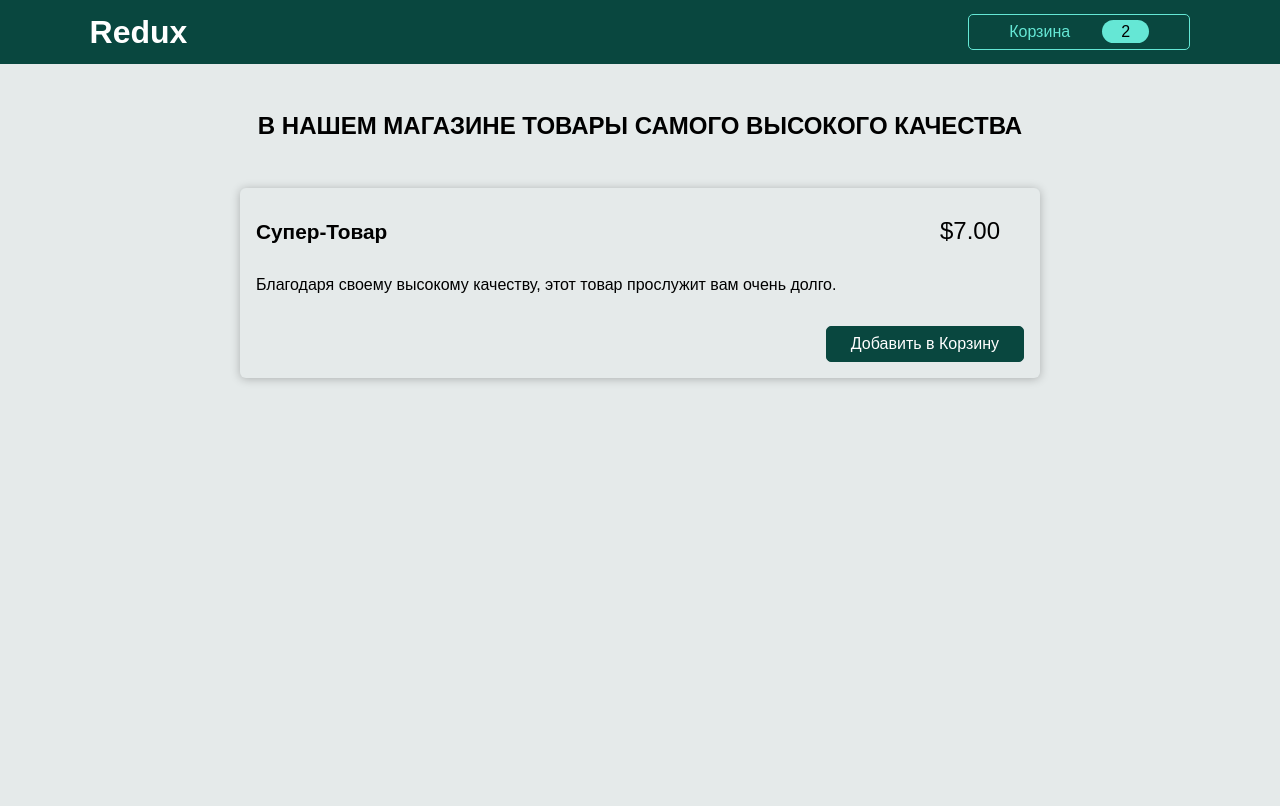
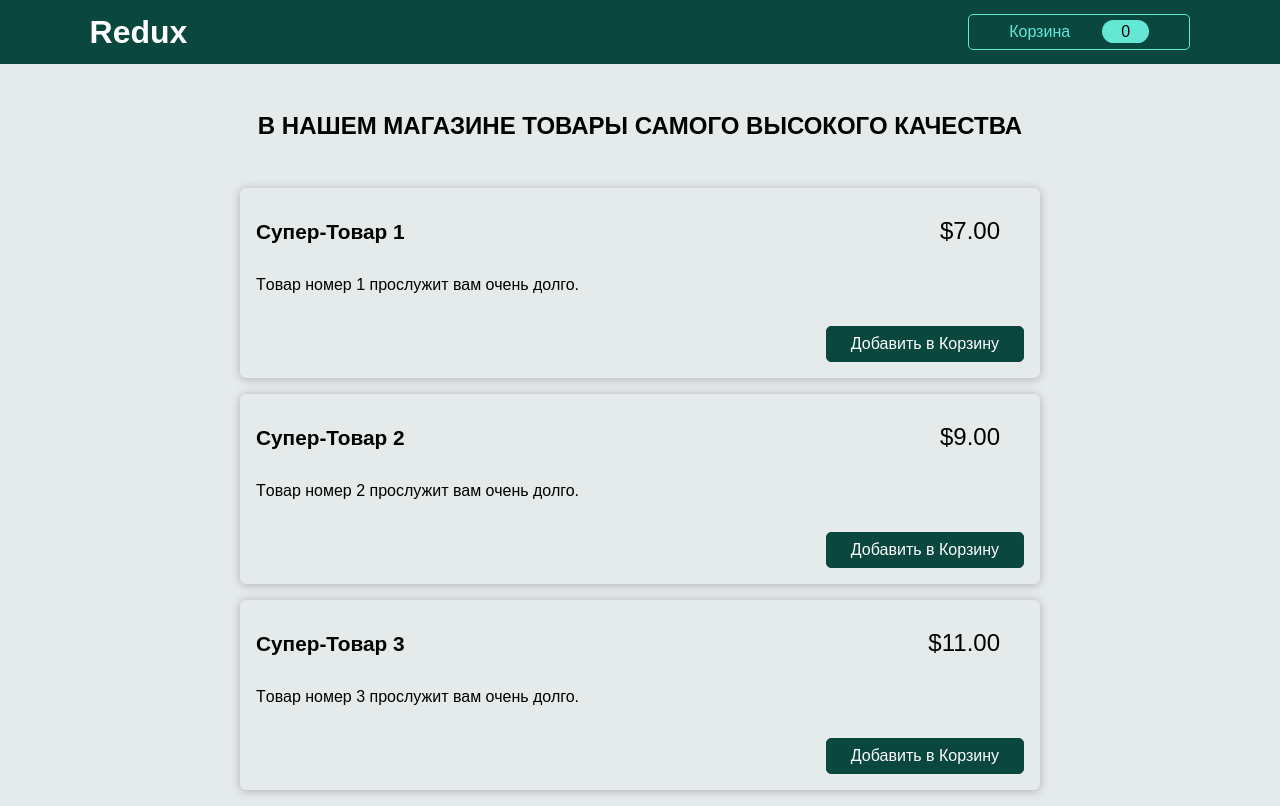
Before and after one commit to Waldemar-00/redux-advanced, a React (Create React App) app: page / in a window 1280 px wide. Built offline with nearby package versions, Linux system fonts and the light colour scheme.

Commit message:
Added logic to post data to the Firebase.

```diff
--- a/package.json
+++ b/package.json
@@ -3,6 +3,7 @@
   "version": "0.1.0",
   "private": true,
   "dependencies": {
+    "@babel/plugin-proposal-private-property-in-object": "^7.21.11",
     "@reduxjs/toolkit": "^1.9.7",
     "@testing-library/jest-dom": "^5.17.0",
     "@testing-library/react": "^13.4.0",
@@ -11,6 +12,7 @@
     "react-dom": "^18.2.0",
     "react-redux": "^8.1.3",
     "react-scripts": "5.0.1",
+    "uuid": "^9.0.1",
     "web-vitals": "^2.1.4"
   },
   "scripts": {
--- a/src/components/Cart/Cart.js
+++ b/src/components/Cart/Cart.js
@@ -1,15 +1,26 @@
 import Card from "../UI/Card"
 import styles from "./Cart.module.css"
 import CartItem from "./CartItem"
-
-const Cart = (props) => {
+import { useSelector } from 'react-redux'
+const Cart = () => {
+  const { products } = useSelector(state => state.purchases)
   return (
     <Card className={styles.cart}>
       <h2>Мои Покупки</h2>
       <ul>
-        <CartItem
-          item={{ title: "Супер-Товар", quantity: 2, total: 14, price: 7 }}
-        />
+        {
+          products.map(product => {
+            return <CartItem key={product.id}
+              item={{
+                id: product.id,
+                title: product.title,
+                amount: product.amount,
+                sum: product.sum,
+                price: product.price
+              }}
+            />
+          })
+        }
       </ul>
     </Card>
   )
--- a/src/components/Cart/CartButton.js
+++ b/src/components/Cart/CartButton.js
@@ -1,7 +1,9 @@
 import styles from "./CartButton.module.css"
 import { useDispatch } from 'react-redux'
 import { basketActions } from '../../store/basket-slice.js'
+import { useSelector } from 'react-redux'
 const CartButton = () => {
+  const allAmount = useSelector(state => state.purchases.allAmount)
   const dispatch = useDispatch()
   function toggleBasketVisible() {
     dispatch(basketActions.toggleBasket())
@@ -11,7 +13,7 @@ const CartButton = () => {
       onClick={toggleBasketVisible}
     >
       <span>Корзина</span>
-      <span className={styles.badge}>2</span>
+      <span className={styles.badge}>{allAmount}</span>
     </button>
   )
 }
--- a/src/components/Cart/CartItem.js
+++ b/src/components/Cart/CartItem.js
@@ -1,14 +1,21 @@
 import styles from "./CartItem.module.css"
-
-const CartItem = (props) => {
-  const { title, quantity, total, price } = props.item
-
+import { useDispatch } from 'react-redux'
+import { purchasesActions } from "../../store/purchases-slice"
+const CartItem = ({ item }) => {
+  const { id, title, amount, sum, price } = item
+  const dispatch = useDispatch()
+  function addPurchase() {
+    dispatch(purchasesActions.addProduct({ id, title, price }))
+  }
+  function removePurchase() {
+    dispatch(purchasesActions.removeProduct({ id, title, price }))
+  }
   return (
     <li className={styles.item}>
       <header>
         <h3>{title}</h3>
         <div className={styles.price}>
-          ${total.toFixed(2)}{" "}
+          ${sum.toFixed(2)}{" "}
           <span className={styles["item-price"]}>
             (${price.toFixed(2)} / шт.)
           </span>
@@ -16,11 +23,11 @@ const CartItem = (props) => {
       </header>
       <div className={styles.details}>
         <div className={styles.quantity}>
-          x <span>{quantity}</span>
+          x <span>{amount}</span>
         </div>
         <div className={styles.actions}>
-          <button>-</button>
-          <button>+</button>
+          <button onClick={removePurchase}>-</button>
+          <button onClick={addPurchase}>+</button>
         </div>
       </div>
     </li>
--- a/src/components/Shop/ProductItem.js
+++ b/src/components/Shop/ProductItem.js
@@ -1,9 +1,46 @@
 import Card from "../UI/Card"
 import styles from "./ProductItem.module.css"
-
-const ProductItem = (props) => {
-  const { title, price, description } = props
-
+import { useDispatch, useSelector } from 'react-redux'
+import { purchasesActions } from "../../store/purchases-slice"
+const ProductItem = ({ id, title, price, description }) => {
+  const dispatch = useDispatch()
+  const purchases = useSelector(state => state.purchases)
+  function addProduct() {
+    const products = purchases.products.slice()
+    const index = products.findIndex(product => product.id === id)
+    const allAmount = purchases.allAmount + 1
+    const foundProduct = products.find(product => product.id === id)
+    if (foundProduct) {
+      const productsHere = {...foundProduct}
+      productsHere.amount++
+      productsHere.sum = productsHere.sum + price
+      products[index] = productsHere
+    } else {
+      products.push({
+        id: id,
+        price: price,
+        amount: 1,
+        sum: price,
+        title: title
+      })
+    }
+    const sendData =
+    {
+      products,
+      allAmount
+    }
+    dispatch(purchasesActions.updatePurchases({
+      products,
+      allAmount
+    }))
+    fetch('https://custom-hooks-firebase-default-rtdb.firebaseio.com/basketProducts.json', {
+      method: 'POST',
+      headers: {
+        'Content-Type': 'application/json'
+      },
+      body: JSON.stringify(sendData)
+    })
+  }
   return (
     <li className={styles.item}>
       <Card>
@@ -13,7 +50,7 @@ const ProductItem = (props) => {
         </header>
         <p>{description}</p>
         <div className={styles.actions}>
-          <button>Добавить в Корзину</button>
+          <button onClick={addProduct}>Добавить в Корзину</button>
         </div>
       </Card>
     </li>
--- a/src/components/Shop/Products.js
+++ b/src/components/Shop/Products.js
@@ -1,16 +1,43 @@
 import ProductItem from "./ProductItem"
 import styles from "./Products.module.css"
-
-const Products = (props) => {
+import { v4 } from 'uuid'
+const PRODUCTS = [
+  {
+    key: v4(),
+    title: "Супер-Товар 1",
+    price: 7,
+    description: "Tовар номер 1 прослужит вам очень долго."
+  },
+  {
+    key: v4(),
+    title: "Супер-Товар 2",
+    price: 9,
+    description: "Tовар номер 2 прослужит вам очень долго." },
+  {
+    key: v4(),
+    title: "Супер-Товар 3",
+    price: 11,
+    description: "Tовар номер 3 прослужит вам очень долго."
+  },
+]
+const Products = () => {
   return (
     <section className={styles.products}>
       <h2>В нашем магазине товары самого высокого качества</h2>
       <ul>
-        <ProductItem
-          title="Супер-Товар"
-          price={7}
-          description="Благодаря своему высокому качеству, этот товар прослужит вам очень долго."
-        />
+        {
+          PRODUCTS.map(product => {
+            return (
+              <ProductItem
+                key={product.key}
+                id={product.key}
+                title={product.title}
+                price={product.price}
+                description={product.description}
+              />
+            )
+          })
+        }
       </ul>
     </section>
   )
--- a/src/store/purchases-slice.js
+++ b/src/store/purchases-slice.js
@@ -2,16 +2,17 @@ import { createSlice } from '@reduxjs/toolkit'
 
 const purchasesSlice = createSlice({
   name: 'purchases',
-  initialState: { products: [], amount: 0 },
-  redusers: {
+  initialState: { products: [], allAmount: 0 },
+  reducers: {
     addProduct(state, action) {
       const foundProduct = state.products.find(prod => prod.id === action.payload.id)
+      state.allAmount++
       if (foundProduct) {
         foundProduct.amount++
-        foundProduct.sum += action.payload.sum
+        foundProduct.sum = foundProduct.sum + action.payload.price
       } else {
         state.products.push({
-          productId: action.payload.id,
+          id: action.payload.id,
           price: action.payload.price,
           amount: 1,
           sum: action.payload.price,
@@ -19,8 +20,20 @@ const purchasesSlice = createSlice({
         })
       }
     },
-    removeProduct(state) {},
-
+    removeProduct(state,action) {
+      const foundProduct = state.products.find(prod => prod.id === action.payload.id)
+      state.allAmount--
+      if (foundProduct.amount === 1) {
+        state.products = state.products.filter(prod => prod.id !== action.payload.id)
+      } else {
+        foundProduct.amount--
+        foundProduct.sum = foundProduct.sum - action.payload.price
+      }
+    },
+    updatePurchases(state, action) {
+      state.products = action.payload.products
+      state.allAmount = action.payload.allAmount
+    }
   }
 })
 export const purchasesActions = purchasesSlice.actions
```
Also changed, not shown: 1 other file (tests, documents, lock files or other folders).
